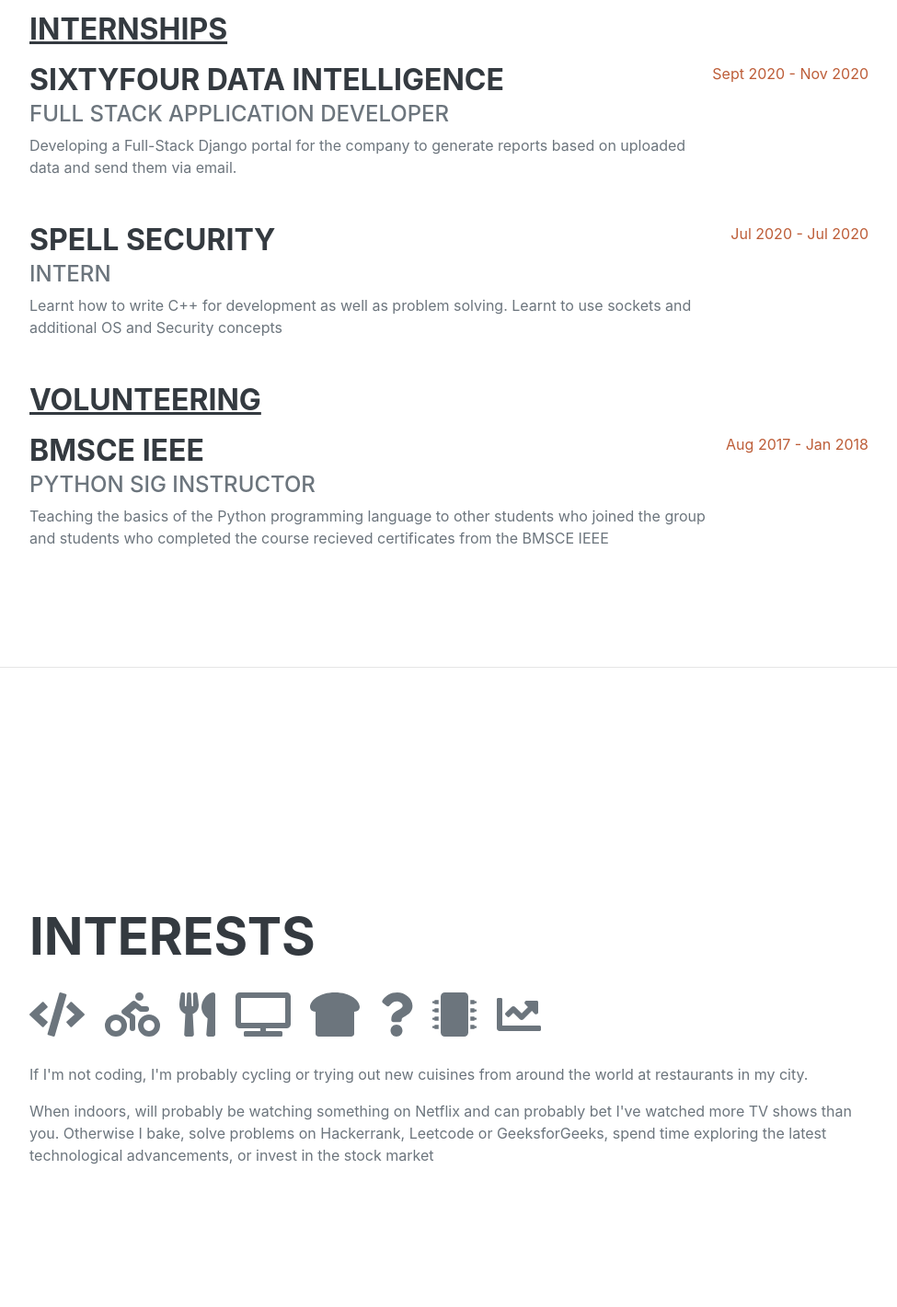
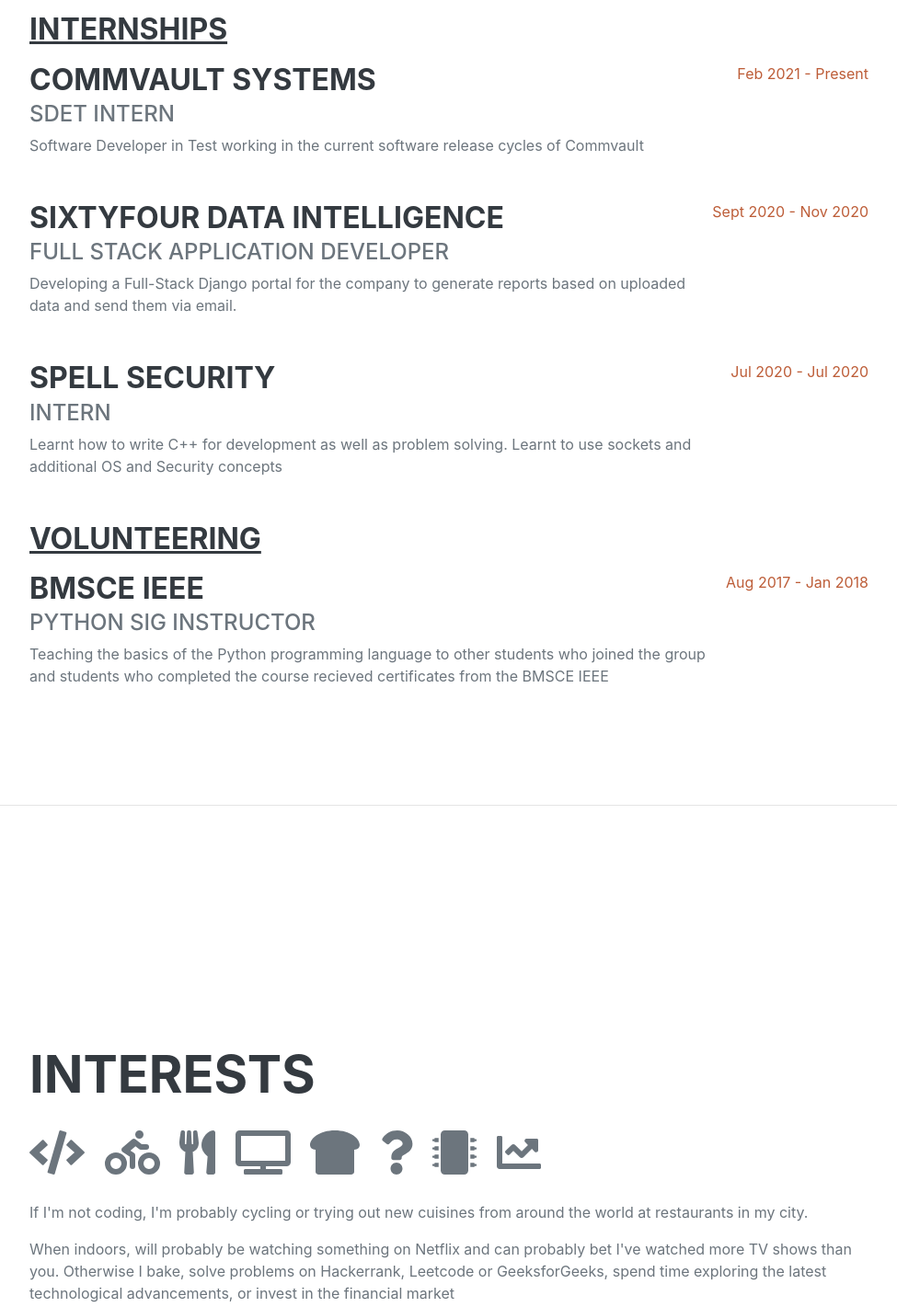
Before and after one commit to kevinjoseph61/kevinjoseph61.github.io, a plain HTML site: page index.html in a window 1280 px wide. Shown: the part 6711-8132 px from the top of the page at 92% size, without its empty margins (288-1263 px from the left). Drawn offline with nearby package versions, Linux system fonts and the light colour scheme; a web font is replaced by a local one.

Commit message:
adding new role

```diff
--- a/index.html
+++ b/index.html
@@ -342,6 +342,14 @@
                     <h3 class="mb-3"><u>Internships</u></h3>
                     <div class="d-flex flex-column flex-md-row justify-content-between mb-5">
                         <div class="flex-grow-1">
+                            <h3 class="mb-0">Commvault Systems</h3>
+                            <div class="subheading mb-1">SDET Intern</div>
+                            <div>Software Developer in Test working in the current software release cycles of Commvault</div>
+                        </div>
+                        <div class="flex-shrink-0"><span class="text-primary">Feb 2021 - Present</span></div>
+                    </div>
+                    <div class="d-flex flex-column flex-md-row justify-content-between mb-5">
+                        <div class="flex-grow-1">
                             <h3 class="mb-0">SixtyFour Data Intelligence</h3>
                             <div class="subheading mb-1">Full Stack Application Developer</div>
                             <div>Developing a Full-Stack Django portal for the company to generate reports based on uploaded data and send them via email.</div>
@@ -383,7 +391,7 @@
                         <li class="list-inline-item"><i class="fas fa-chart-line"></i></li>
                     </ul>
                     <p>If I'm not coding, I'm probably cycling or trying out new cuisines from around the world at restaurants in my city.</p>
-                    <p class="mb-0">When indoors, will probably be watching something on Netflix and can probably bet I've watched more TV shows than you. Otherwise I bake, solve problems on Hackerrank, Leetcode or GeeksforGeeks, spend time exploring the latest technological advancements, or invest in the stock market</p>
+                    <p class="mb-0">When indoors, will probably be watching something on Netflix and can probably bet I've watched more TV shows than you. Otherwise I bake, solve problems on Hackerrank, Leetcode or GeeksforGeeks, spend time exploring the latest technological advancements, or invest in the financial market</p>
                 </div>
             </section>
             <hr class="m-0" />
```
